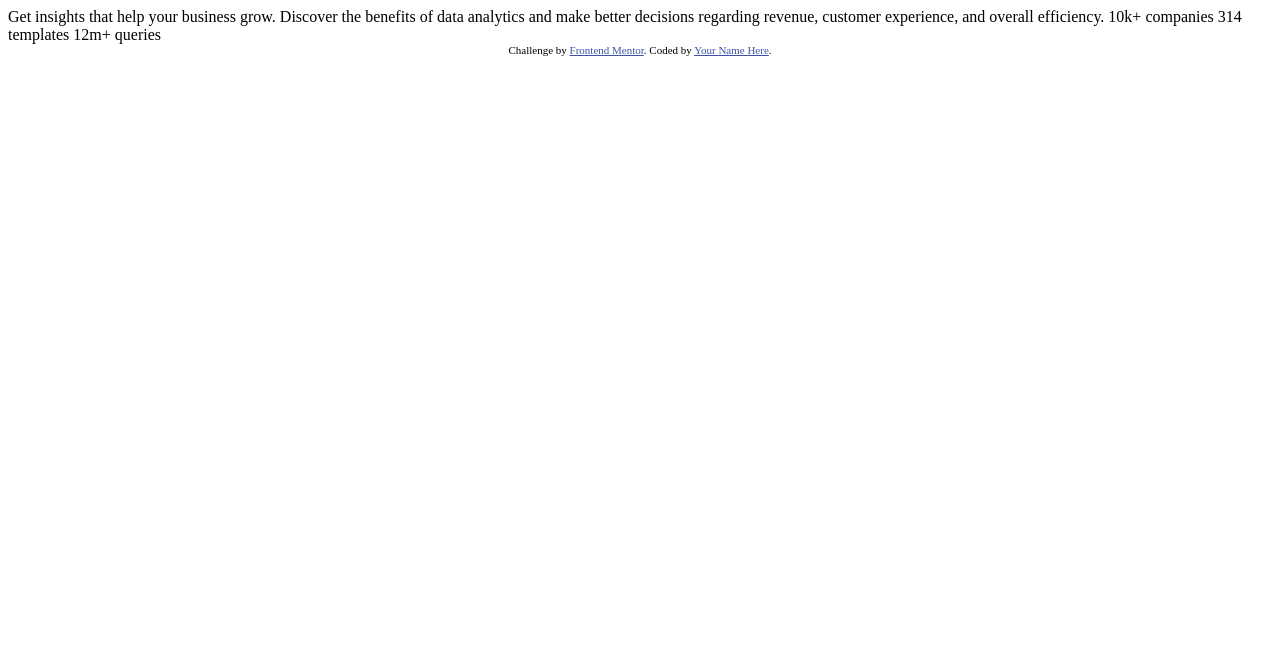
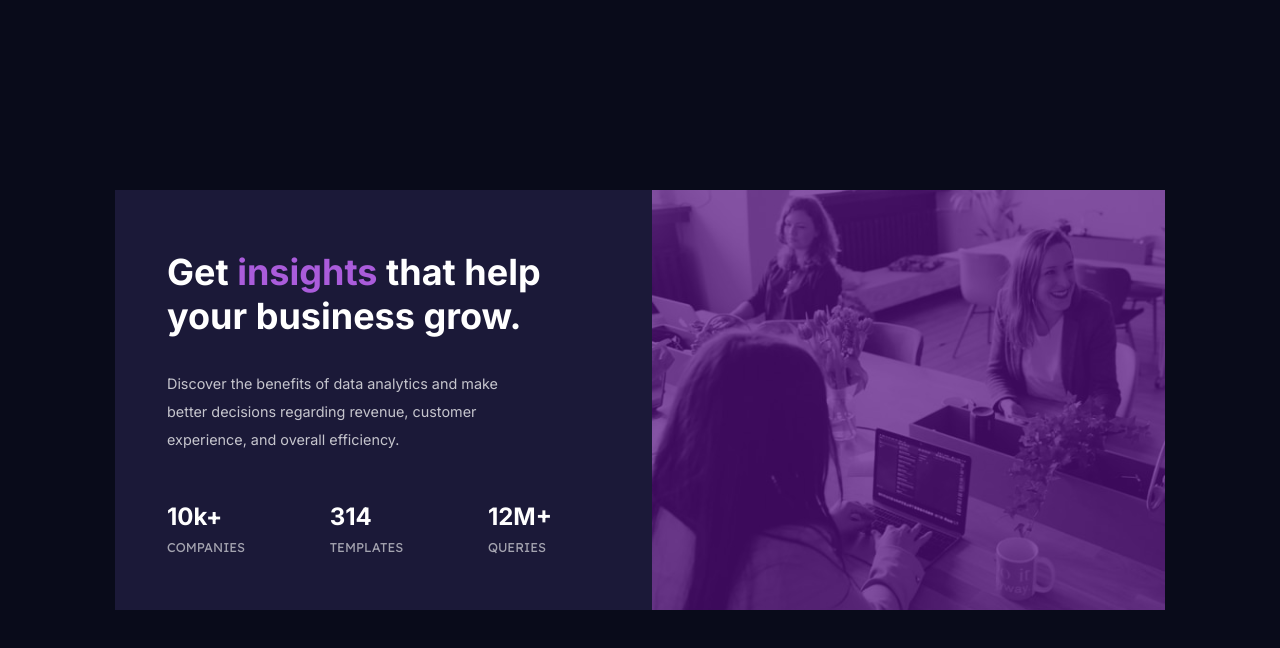
Before and after one commit to emmcgill/FMentor-Stats-Preview-Card-Component-Main, a plain HTML site: page index.html in a window 1280 px wide. Drawn offline with Linux system fonts and the light colour scheme.

Commit message:
Completed Component

```diff
--- a/index.html
+++ b/index.html
@@ -1,33 +1,72 @@
 <!DOCTYPE html>
 <html lang="en">
   <head>
-  <meta charset="UTF-8">
-  <meta name="viewport" content="width=device-width, initial-scale=1.0"> <!-- displays site properly based on user's device -->
-
-  <link rel="icon" type="image/png" sizes="32x32" href="./images/favicon-32x32.png">
+    <meta charset="UTF-8" />
+    <meta name="viewport" content="width=device-width, initial-scale=1.0" />
+    <!-- displays site properly based on user's device -->
+    <link rel="preconnect" href="https://fonts.googleapis.com" />
+    <link rel="preconnect" href="https://fonts.gstatic.com" crossorigin />
+    <link
+      href="https://fonts.googleapis.com/css2?family=Inter:wght@400;700&family=Lexend+Deca&display=swap"
+      rel="stylesheet"
+    />
+    <link rel="stylesheet" href="styles.css" />
+    <link
+      rel="icon"
+      type="image/png"
+      sizes="32x32"
+      href="./images/favicon-32x32.png"
+    />
 
     <title>Frontend Mentor | Stats preview card component</title>
 
     <!-- Feel free to remove these styles or customise in your own stylesheet 👍 -->
     <style>
-    .attribution { font-size: 11px; text-align: center; }
-    .attribution a { color: hsl(228, 45%, 44%); }
+      .attribution {
+        font-size: 11px;
+        text-align: center;
+        color: white;
+        margin-bottom: 1rem;
+      }
+      .attribution a {
+        color: hsl(228, 45%, 44%);
+      }
     </style>
   </head>
   <body>
-
-  Get insights that help your business grow.
-
-  Discover the benefits of data analytics and make better decisions regarding revenue, customer
-  experience, and overall efficiency.
-
-  10k+ companies
-  314 templates
-  12m+ queries
-
-  <div class="attribution">
-    Challenge by <a href="https://www.frontendmentor.io?ref=challenge" target="_blank">Frontend Mentor</a>.
-    Coded by <a href="#">Your Name Here</a>.
+    <main>
+      <section class="component">
+        <div class="component-header">
+          <div class="overlay"></div>
         </div>
+        <div class="component-body">
+          <div class="component-top">
+            <h1 class="title">
+              Get <span>insights</span> that help your business grow.
+            </h1>
+            <p class="sub-title">
+              Discover the benefits of data analytics and make better decisions
+              regarding revenue, customer experience, and overall efficiency.
+            </p>
+          </div>
+          <div class="component-bottom">
+            <div class="information-wrapper">
+              <div class="information companies">
+                <h2>10k+</h2>
+                <p>companies</p>
+              </div>
+              <div class="information templates">
+                <h2>314</h2>
+                <p>templates</p>
+              </div>
+              <div class="information queries">
+                <h2>12m+</h2>
+                <p>queries</p>
+              </div>
+            </div>
+          </div>
+        </div>
+      </section>
+    </main>
   </body>
 </html>
--- /dev/null
+++ b/styles.css
@@ -0,0 +1,142 @@
+:root {
+    --clr-primary-dark-blue: hsl(233, 47%, 7%);
+    --clr-primary-desaturated-blue: hsl(244, 38%, 16%);
+    --clr-primary-soft-violet: hsl(277, 64%, 61%);
+    /* Main Heading & Stats */
+    --clr-neu-white:  hsl(0, 0%, 100%);
+    /* Main Paragraph */
+    --clr-slightly-transparent-white75: hsla(0, 0%, 100%, 0.75);
+    /* Stats Heading */
+    --clr-slightly-transparent-white60: hsla(0, 0%, 100%, 0.6);
+    --ff-inter: 'Inter', sans-serif;
+    --ff-lexend: 'Lexend Deca', sans-serif;
+    /* Lexend & Inter */
+    --fw-400: 400;
+    /* Inter */
+    --fw-700: 700;
+
+}
+
+*, *::before, *::after {
+    margin: 0;
+    box-sizing: border-box;
+}
+
+body {
+    background-color: var(--clr-primary-dark-blue);
+    height: 100vh;
+    display: flex;
+    flex-direction: column;
+    justify-content: center;
+}
+
+main {
+    background-color: var(--clr-primary-desaturated-blue);
+    width: 87%;
+    max-width: 322px;
+    margin: 0 auto;
+}
+
+main > .component > .component-header {
+    background-image: url(images/image-header-mobile.jpg);
+    background-size: cover;
+    background-repeat: no-repeat;
+    margin-bottom: 2rem;
+    width: 100%;
+    height: 0;
+    padding-top: 85%;
+    position: relative;
+}
+
+.overlay {
+    position: absolute;
+    top: 0;
+    left: 0;
+    width: 100%;
+    height: 100%;
+    background: rgba(84, 14, 128, 0.7);
+}
+
+main > .component > .component-body {
+    margin: 0 auto;
+    text-align: center;
+    width: 80%;
+    font-family: var(--ff-inter);
+    color: var(--clr-neu-white);
+}
+
+main > .component > .component-body > .component-top > .title {
+    font-size: 1.6rem;
+    margin-bottom: 1rem;
+}
+
+main > .component > .component-body > .component-top > .title > span {
+    color: var(--clr-primary-soft-violet);
+}
+
+main > .component > .component-body > .component-top > .sub-title {
+    color: var(--clr-slightly-transparent-white75);
+    font-size: .9rem;
+    font-weight: 400;
+    line-height: 1.75rem;
+    margin-bottom: 2.5rem;
+}
+
+main > .component > .component-body > .component-bottom > .information-wrapper > .information {
+    margin-bottom: 1.75rem;
+}
+
+main > .component > .component-body > .component-bottom > .information-wrapper > .information > h2 {
+    margin-bottom: .5rem;
+}
+
+main > .component > .component-body > .component-bottom > .information-wrapper > .queries > h2 {
+    text-transform: uppercase;
+}
+
+main > .component > .component-body > .component-bottom > .information-wrapper > .information > p {
+    color: var(--clr-slightly-transparent-white60);
+    text-transform: uppercase;
+    font-size: .8rem;
+    font-family: var(--ff-lexend);
+}
+
+
+@media(min-width: 1200px) {
+
+    main {
+        max-width: 1050px;
+    }
+
+    main > .component {
+        display: flex;
+        flex-direction: row-reverse;
+    }
+
+    main > .component > .component-header {
+        background-image: url(images/image-header-desktop.jpg);
+        padding-top: 40%;
+        margin-bottom: 0;
+    }
+
+    main > .component > .component-body {
+        margin-right: 100px;
+        padding: 3.75rem 0 0 3.25rem;
+        text-align: initial;
+    }
+
+    main > .component > .component-body > .component-top > .title {
+        font-size: 2.25rem;
+        margin-bottom: 2rem;
+    }
+
+    main > .component > .component-body > .component-top > .sub-title {
+        max-width: 375px;
+        margin-bottom: 3rem;
+    }
+
+    main > .component > .component-body > .component-bottom > .information-wrapper {
+        display: flex;
+        justify-content: space-between;
+    }
+}
```
Lines whose indentation alone changed are shown as unchanged.
